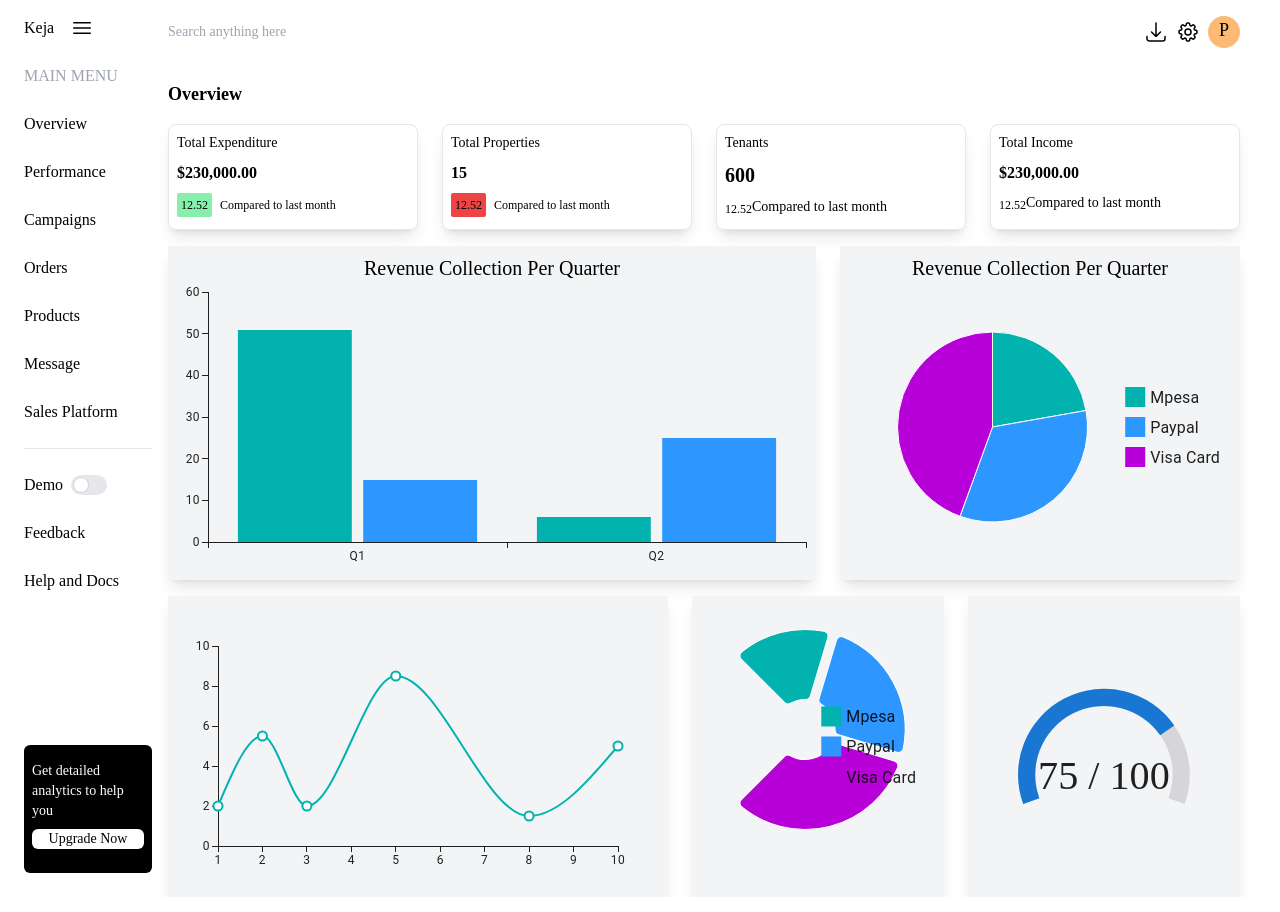
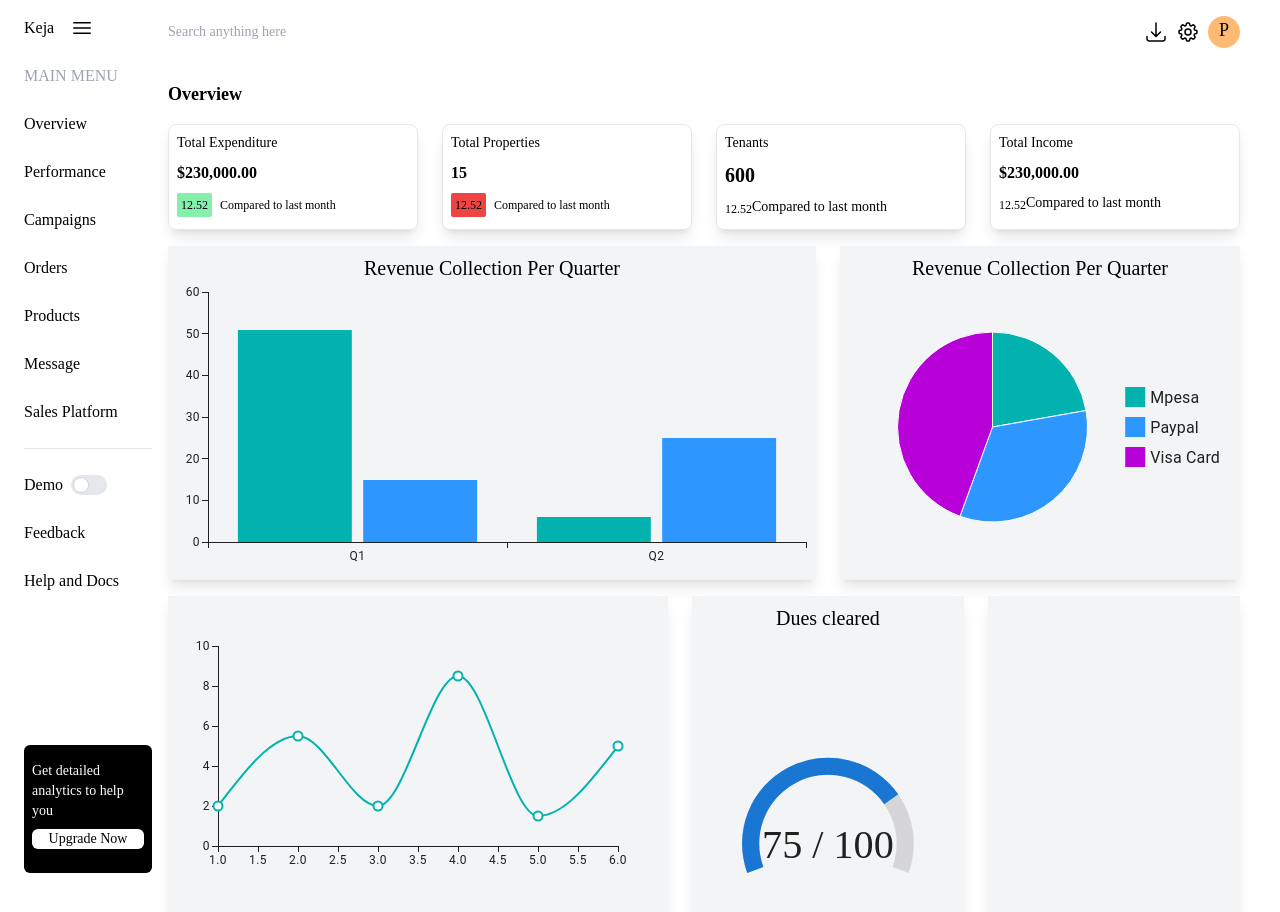
Before and after one commit to pacheko-ke/keja, a React (Create React App) app: page /#/dashboard in a window 1280 px wide. Shown: the top 912 px of the page. Built offline with nearby package versions, Linux system fonts and the light colour scheme.

Commit message:
clean code

```diff
--- a/src/App.js
+++ b/src/App.js
@@ -1,13 +1,9 @@
 import './App.css';
-import { createBrowserRouter, RouterProvider, Route, Routes, HashRouter } from 'react-router-dom'
-import Navbar from './components/Navbar';
-import Home from './components/Home';
-import Features from './components/Features';
-import Footer from './components/Footer';
-import RequestCall from './components/RequestCall';
-import Cookies from './components/Cookies';
+import {  Route, Routes, HashRouter } from 'react-router-dom'
+
 import Landlord from './components/dashboard/Landlord';
 import Landing from './components/Landing';
+import Login from './components/Login';
 
 function App() {
   return (
@@ -19,6 +15,7 @@ function App() {
 
           <Route path="/" element={<Landing />} />
           <Route path="/dashboard" element={<Landlord />} />
+          <Route path="/login" element={<Login />} />
         </Routes>
       </HashRouter>
 
--- /dev/null
+++ b/src/components/Login.jsx
@@ -0,0 +1,7 @@
+import React from 'react'
+
+export default function Login() {
+  return (
+    <div>Login</div>
+  )
+}
--- a/src/components/dashboard/Visualize.jsx
+++ b/src/components/dashboard/Visualize.jsx
@@ -56,7 +56,7 @@ export default function Visualize() {
 
 
                     <LineChart
-                        xAxis={[{ data: [1, 2, 3, 5, 8, 10] }]}
+                        xAxis={[{ data: [1, 2, 3, 4, 5, 6] }]}
                         series={[
                             {
                                 data: [2, 5.5, 2, 8.5, 1.5, 5],
@@ -68,29 +68,9 @@ export default function Visualize() {
 
 
                 </div>
-                <div className="flex w-full bg-gray-100 shadow-lg md:w-1/3 p-2 ">
-                    {/* <h1>Revenue by payment methods</h1> */}
-                    <PieChart
-                        series={[
-                            {
-                                data: [
-                                    { id: 0, value: 10, label: 'Mpesa' },
-                                    { id: 1, value: 15, label: 'Paypal' },
-                                    { id: 2, value: 20, label: 'Visa Card' },],
-                                innerRadius: 30,
-                                outerRadius: 100,
-                                paddingAngle: 5,
-                                cornerRadius: 5,
-                                startAngle: -45,
-                                endAngle: 225,
-                                cx: 100,
-                                cy: 120,
-                            }
-                        ]} className='text-center'
-                    />
-                </div>
-                <div className="flex w-full md:basis-1/3 bg-gray-100 shadow-lg p-10 ">
 
+                <div className="flex w-full md:basis-1/3 bg-gray-100 shadow-lg p-10 flex-col py-2">
+                <h1 className='text-xl'>Dues cleared</h1>
 
                     <Gauge
                         value={75}
@@ -107,6 +87,9 @@ export default function Visualize() {
                         }
                     />
                 </div>
+                <div className="flex w-full bg-gray-100 shadow-lg md:w-1/3 p-2 ">
+
+                </div>
 
 
             </div>
```
